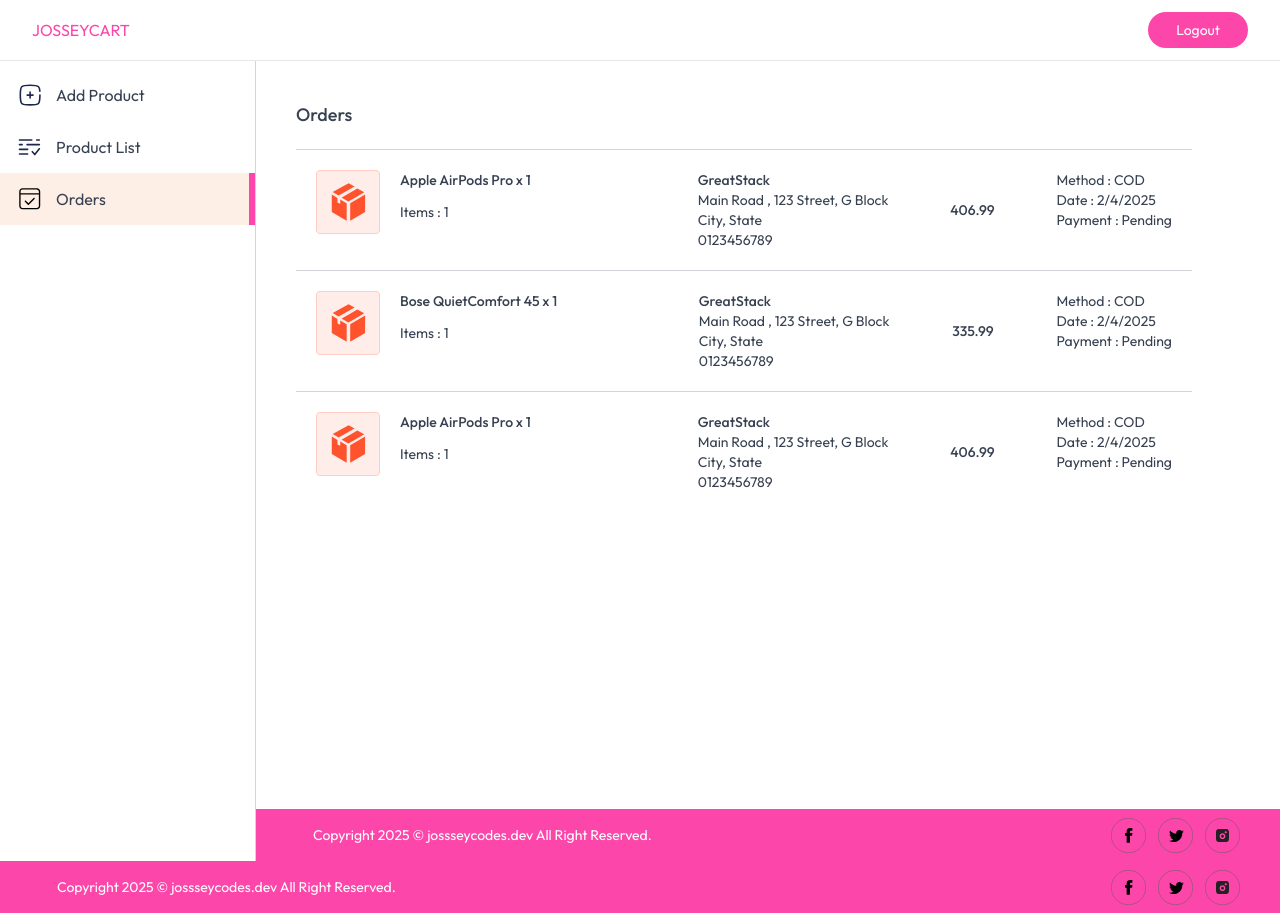
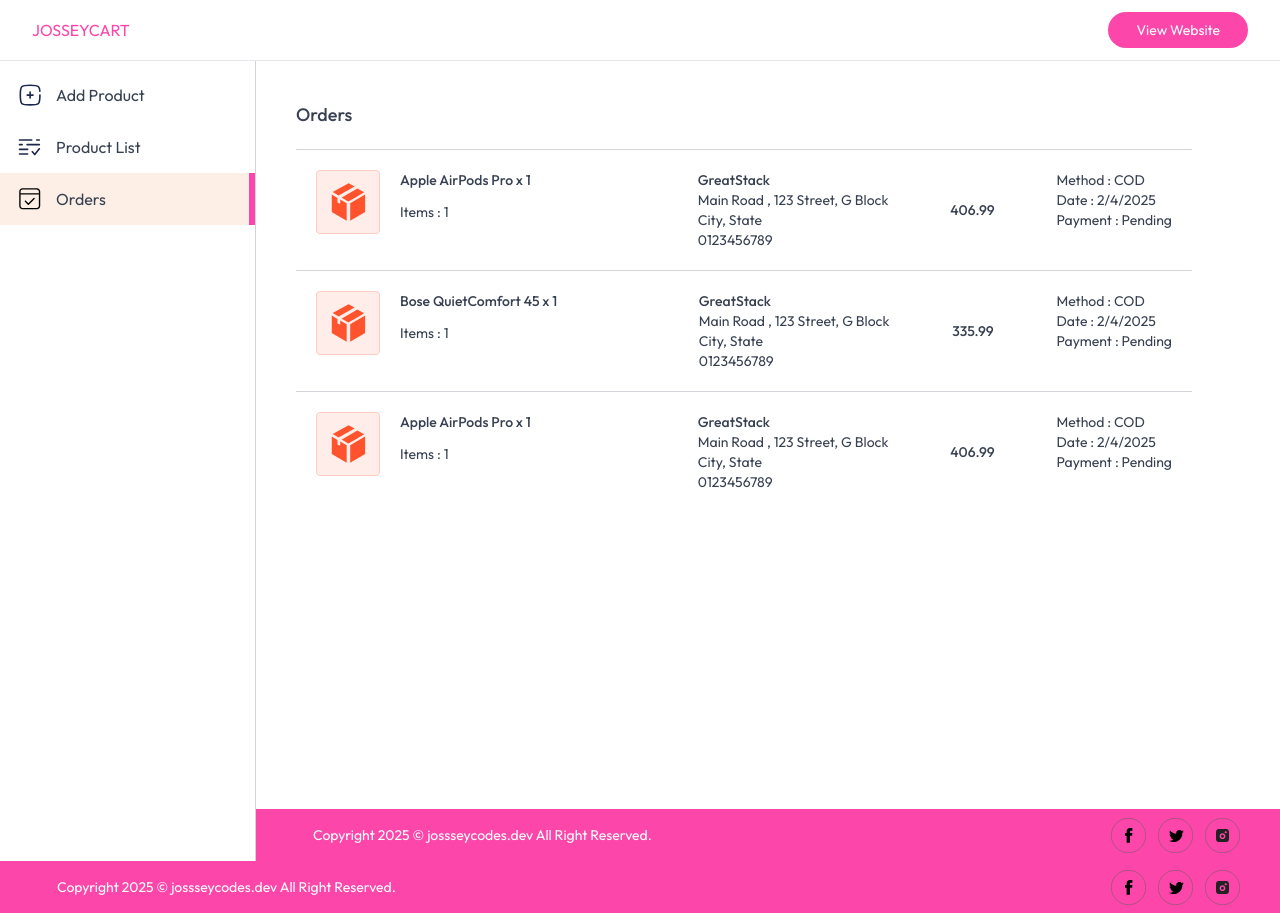
Before and after one commit to josseycodes1/single-seller-ecommerce-site, a Next.js app: page /sellerdashboard/orders in a window 1280 px wide. Built offline with nearby package versions, Linux system fonts and the light colour scheme.

Commit message:
seller dashboard fix

```diff
--- a/app/sellerdashboard/page.jsx
+++ b/app/sellerdashboard/page.jsx
@@ -170,7 +170,7 @@ const AddProduct = () => {
               onClick={logout}
               className="px-4 py-2 bg-josseypink2 text-white text-sm font-medium rounded-md hover:bg-josseypink1 transition-colors"
             >
-              View Website
+              Log Out
             </button>
           </div>
         </div>
--- a/components/seller/Navbar.jsx
+++ b/components/seller/Navbar.jsx
@@ -2,6 +2,7 @@ import React from 'react'
 import { assets } from '../../assets/assets'
 import Image from 'next/image'
 import { useAppContext } from '@/context/AppContext'
+import Link from 'next/link';
 
 const Navbar = () => {
 
@@ -10,7 +11,11 @@ const Navbar = () => {
   return (
     <div className='flex items-center px-4 md:px-8 py-3 justify-between border-b'>
       <h1 onClick={()=>router.push('/')} className='w-28 lg:w-32 cursor-pointer text-josseypink2'> JOSSEYCART </h1>
-      <button className='bg-josseypink2 text-white px-5 py-2 sm:px-7 sm:py-2 rounded-full text-xs sm:text-sm'> Logout </button>
+      <Link href="/all-products" target="_blank" rel="noopener noreferrer">
+        <button className='bg-josseypink2 text-white px-5 py-2 sm:px-7 sm:py-2 rounded-full text-xs sm:text-sm'>
+          View Website
+        </button>
+      </Link>
     </div>
   )
 }
```
